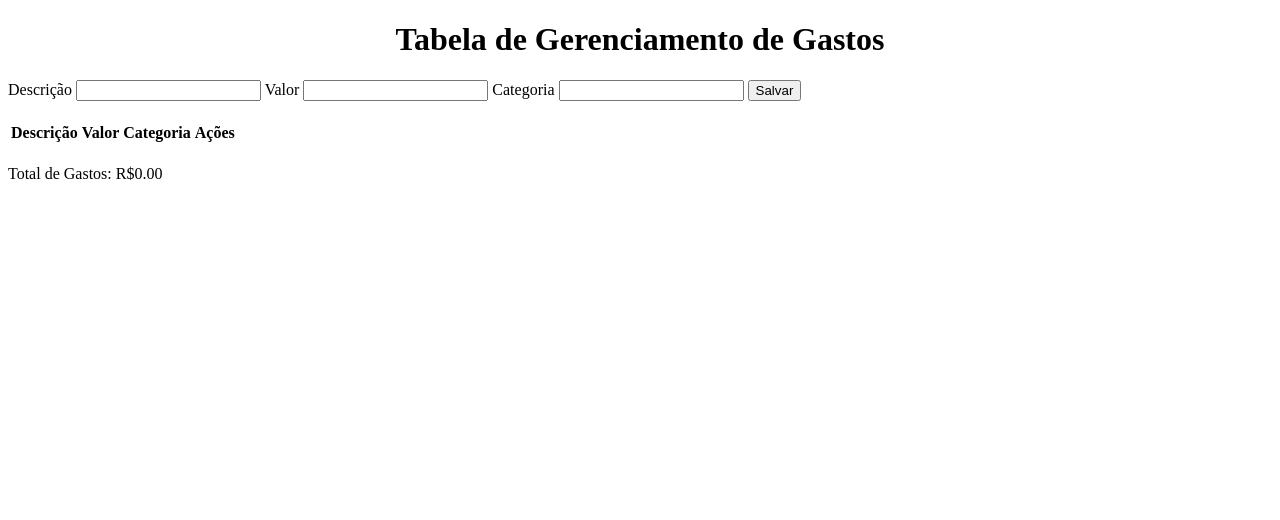
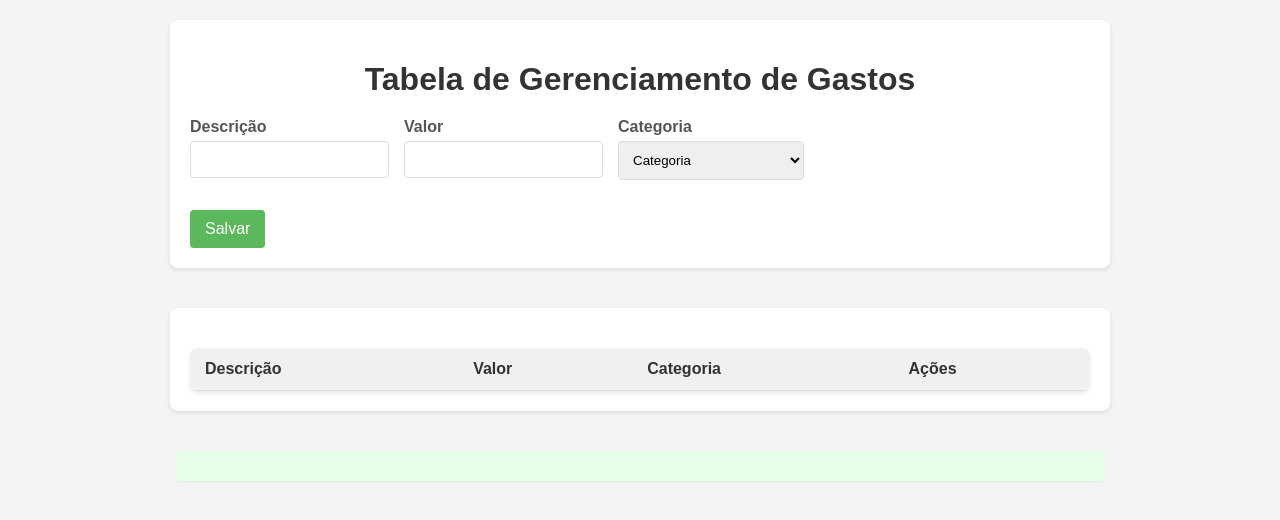
Before and after one commit to LayonAdS/Prova_front, a plain HTML site: page index.html in a window 1280 px wide. Drawn offline with Linux system fonts and the light colour scheme.

Commit message:
adicionado css no codigo para estilizar a pagina

```diff
--- a/index.html
+++ b/index.html
@@ -11,12 +11,28 @@
 <body>
     <div class="container">
         <h1 style="text-align: center;">Tabela de Gerenciamento de Gastos</h1>
-        <label for="">Descrição</label>
-        <input type="text" name="" class="form-control" id="Descricao">
-        <label for="">Valor</label>
-        <input type="text" name="" class="form-control" id="Valor">
-        <label for="">Categoria</label>
-        <input type="text" name="" class="form-control" id="Categoria">
+        <div style="display: flex; gap: 15px; margin-bottom: 15px;">
+            <div>
+                <label for="Descricao">Descrição</label>
+                <input type="text" name="" class="form-control" id="Descricao">
+            </div>
+            <div>
+                <label for="Valor">Valor</label>
+                <input type="text" name="" class="form-control" id="Valor">
+            </div>
+            <div>
+                <label for="Categoria">Categoria</label>
+                <select class="form-control" id="Categoria">
+                    <option value="">Categoria</option>
+                    <option value="Alimentação">Alimentação</option>
+                    <option value="Transporte">Transporte</option>
+                    <option value="Moradia">Moradia</option>
+                    <option value="Lazer">Lazer</option>
+                    <option value="Contas">Contas (Água, Luz, etc.)</option>
+                    <option value="Outros">Outros</option>
+                </select>
+            </div>
+        </div>
         <button onclick="salvarGasto()"> Salvar </button>
     </div>
     <div class="container" style="margin-top: 20px;">
@@ -30,6 +46,6 @@
         </table>
     </div>
     <div class="container" style="margin-top: 20px;" id="total">
-        </div>
+    </div>
 </body>
 </html>
--- a/scripty.js
+++ b/scripty.js
@@ -31,8 +31,8 @@ function criarLista(){
 function excluirGasto(i){
     dadoslista.splice((i-1),1);
     document.getElementById("tabela").deleteRow(i);
-    criarLista(); // Recarrega a lista após a exclusão para atualizar a tabela
-    totalGastos(); // Recalcula o total após a exclusão
+    criarLista();
+    totalGastos();
     alert("Gasto excluído com sucesso!");
 }
 
@@ -43,9 +43,3 @@ function totalGastos(){
     }
     document.getElementById("total").innerHTML = "Total de Gastos: R$" + total.toFixed(2);
 }
-
-// Chama totalGastos() para exibir o total inicial (se houver dados)
-window.onload = function() {
-    criarLista(); // Exibe a lista inicial (se houver dados)
-    totalGastos(); // Calcula o total inicial
-};
--- a/stile.css
+++ b/stile.css
@@ -0,0 +1,105 @@
+body {
+    font-family: sans-serif;
+    margin: 20px;
+    background-color: #f4f4f4;
+    display: flex;
+    flex-direction: column;
+    align-items: center;
+}
+
+.container {
+    background-color: #fff;
+    padding: 20px;
+    margin-bottom: 20px;
+    border-radius: 8px;
+    box-shadow: 0 2px 4px rgba(0, 0, 0, 0.1);
+    width: 95%; /* Aumentando a largura do container */
+    max-width: 900px; /* Aumentando a largura máxima se necessário */
+}
+
+h1 {
+    color: #333;
+    margin-bottom: 20px;
+}
+
+label {
+    display: block;
+    margin-bottom: 5px;
+    color: #555;
+    font-weight: bold;
+}
+
+.form-control {
+    width: 100%;
+    padding: 10px;
+    margin-bottom: 15px;
+    border: 1px solid #ddd;
+    border-radius: 4px;
+    box-sizing: border-box;
+}
+
+button {
+    background-color: #5cb85c;
+    color: white;
+    padding: 10px 15px;
+    border: none;
+    border-radius: 4px;
+    cursor: pointer;
+    font-size: 16px;
+    transition: background-color 0.3s ease;
+}
+
+button:hover {
+    background-color: #4cae4c;
+}
+
+.table {
+    width: 100%;
+    border-collapse: collapse;
+    margin-top: 20px;
+    background-color: #fff;
+    box-shadow: 0 2px 4px rgba(0, 0, 0, 0.1);
+    border-radius: 8px;
+    overflow: hidden; /* Para arredondar as bordas da tabela */
+}
+
+.table th, .table td {
+    padding: 12px 15px;
+    text-align: left;
+    border-bottom: 1px solid #ddd;
+}
+
+.table th {
+    background-color: #f0f0f0;
+    font-weight: bold;
+    color: #333;
+}
+
+.table tr:last-child td {
+    border-bottom: none;
+}
+
+.btn-warning {
+    background-color: #f0ad4e;
+    color: white;
+    border: none;
+    padding: 8px 12px;
+    border-radius: 4px;
+    cursor: pointer;
+    font-size: 14px;
+    transition: background-color 0.3s ease;
+}
+
+.btn-warning:hover {
+    background-color: #eea236;
+}
+
+#total {
+    background-color: #e6ffe6;
+    padding: 15px;
+    border-radius: 4px;
+    font-weight: bold;
+    color: #3c763d;
+    text-align: center;
+    box-shadow: 0 1px 2px rgba(0, 0, 0, 0.05);
+}
```
